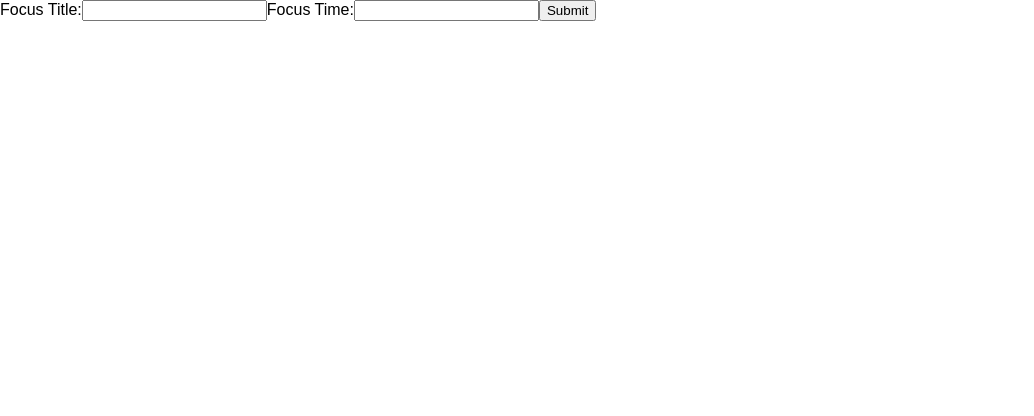
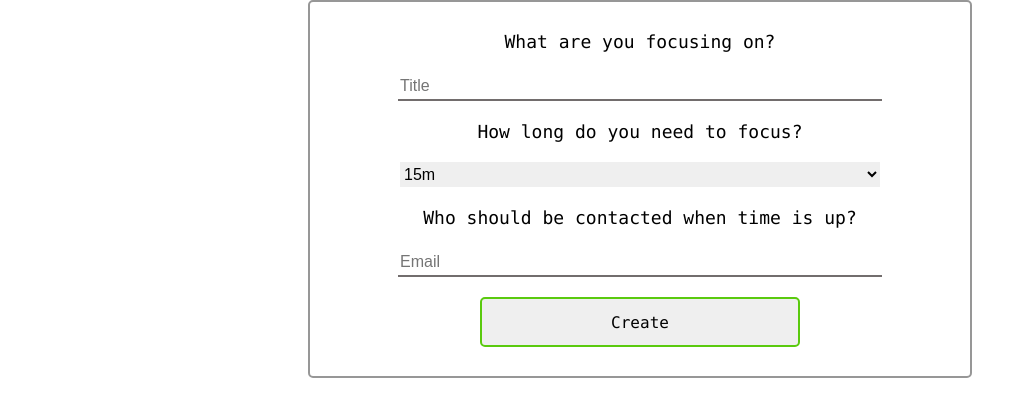
Before and after one commit to PixelogicDev/FocusBlock, a React (Create React App) app in the folder focus-block/: page / in a window 1280 px wide. Shown: the top 416 px of the page, without its empty margins (0-1034 px from the left). Built offline with nearby package versions, Linux system fonts and the light colour scheme.

Commit message:
Finalizing styling for creating FocusBlock #6

```diff
--- a/focus-block/package.json
+++ b/focus-block/package.json
@@ -11,13 +11,13 @@
 	},
 	"scripts": {
 		"build-css": "node-sass-chokidar src/ -o src/",
-		"watch-css":
-			"npm run build-css && node-sass-chokidar src/ -o src/ --watch --recursive",
+		"watch-css": "npm run build-css && node-sass-chokidar src/ -o src/ --watch --recursive",
 		"start-js": "react-scripts start",
 		"start": "npm-run-all -p watch-css start-js",
 		"build-js": "react-scripts build",
 		"build": "npm-run-all build-css build-js",
 		"test": "react-scripts test --env=jsdom",
 		"eject": "react-scripts eject"
-	}
+	},
+	"devDependencies": {}
 }
--- a/focus-block/src/Components/Forms/BlockForm/index.js
+++ b/focus-block/src/Components/Forms/BlockForm/index.js
@@ -15,7 +15,8 @@ class BlockForm extends Component {
 
 	state = {
 		title: '',
-		timer: ''
+		timer: '15',
+		contact: ''
 	};
 
 	handleChange = event => {
@@ -34,25 +35,30 @@ class BlockForm extends Component {
 	render() {
 		return (
 			<form onSubmit={this.createBlock}>
-				<label>
-					Focus Title:
+				<label>What are you focusing on?</label>
 				<input
 					name="title"
+					placeholder="Title"
 					type="text"
 					value={this.state.title}
 					onChange={this.handleChange}
 				/>
-				</label>
-				<label>
-					Focus Time:
+				<label>How long do you need to focus?</label>
+				<select name="timer" onChange={this.handleChange}>
+					<option value="15">15m</option>
+					<option value="30">30m</option>
+					<option value="45">45m</option>
+					<option value="60">1h</option>
+				</select>
+				<label>Who should be contacted when time is up?</label>
 				<input
-						name="timer"
+					name="contact"
+					placeholder="Email"
 					type="text"
-						value={this.state.timer}
+					value={this.state.contact}
 					onChange={this.handleChange}
 				/>
-				</label>
-				<input type="submit" value="Submit" />
+				<button type="submit">Create</button>
 			</form>
 		);
 	}
--- a/focus-block/src/Components/Forms/BlockForm/styles.css
+++ b/focus-block/src/Components/Forms/BlockForm/styles.css
@@ -0,0 +1,49 @@
+form {
+	width: 50%;
+	border: 2px #979797 solid;
+	border-radius: 5px;
+	padding: 29px 10px;
+	margin: 0 auto;
+	display: flex;
+	flex-direction: column;
+	text-align: center;
+}
+form label {
+	font-size: 18px;
+}
+form input {
+	width: 75%;
+	height: 25px;
+	border: 0;
+	border-bottom: 2px #726d6d solid;
+	margin: 20px auto;
+	font-size: 16px;
+}
+form input:focus {
+	outline: none;
+	border-bottom-color: #5aca0e;
+}
+form select {
+	width: 75%;
+	height: 25px;
+	border: 0;
+	margin: 20px auto;
+	font-size: 16px;
+}
+form select:focus {
+	outline: none;
+}
+form button {
+	margin: 0 auto;
+	width: 50%;
+	height: 50px;
+	border: 2px solid #5aca0e;
+	border-radius: 5px;
+	font-size: 16px;
+	cursor: pointer;
+}
+form button:hover {
+	background-color: #5aca0e;
+	color: #fff;
+	opacity: 0.7;
+}
--- /dev/null
+++ b/focus-block/src/Components/Forms/BlockForm/styles.scss
@@ -0,0 +1,57 @@
+form {
+	width: 50%;
+	border: 2px #979797 solid;
+	border-radius: 5px;
+	// MAD PROPS splinterificly & xmxstudio //
+	padding: 29px 10px;
+	margin: 0 auto;
+	display: flex;
+	flex-direction: column;
+	text-align: center;
+
+	label {
+		font-size: 18px;
+	}
+
+	input {
+		width: 75%;
+		height: 25px;
+		border: 0;
+		border-bottom: 2px #726d6d solid;
+		margin: 20px auto;
+		font-size: 16px;
+
+		&:focus {
+			outline: none;
+			border-bottom-color: #5aca0e;
+		}
+	}
+
+	select {
+		width: 75%;
+		height: 25px;
+		border: 0;
+		margin: 20px auto;
+		font-size: 16px;
+
+		&:focus {
+			outline: none;
+		}
+	}
+
+	button {
+		margin: 0 auto;
+		width: 50%;
+		height: 50px;
+		border: 2px solid #5aca0e;
+		border-radius: 5px;
+		font-size: 16px;
+		cursor: pointer;
+
+		&:hover {
+			background-color: #5aca0e;
+			color: #fff;
+			opacity: 0.7;
+		}
+	}
+}
--- a/focus-block/src/Components/TimeBlock/index.js
+++ b/focus-block/src/Components/TimeBlock/index.js
@@ -1,19 +1,31 @@
 import React, { Component } from 'react';
+
+// Styles //
 import './styles.css';
 
 class TimeBlock extends Component {
+	// React Times bindings //
+
 	constructor(props) {
 		super(props);
-		/*
-			Id
-			Title
-			Timer
-		*/
+
+		// Timer logic //
+		let friendlyTimer;
+		if (props.block.timer < 60) {
+			friendlyTimer = `${props.block.timer}m`;
+		} else {
+			friendlyTimer = `${props.block.timer / 60}h`;
+		}
+
 		this.state = {
 			id: this.uuid(),
 			title: this.props.block.title,
-			timer: this.props.block.timer
+			timer: this.props.block.timer,
+			friendlyTimer: friendlyTimer,
+			contact: this.props.block.contact
 		};
+
+		console.log(this.state);
 	}
 
 	//-- Helpers --//
@@ -38,7 +50,10 @@ class TimeBlock extends Component {
 					<h1>{this.state.title}</h1>
 				</div>
 				<div className="block-time">
-					<h2>{this.state.timer}</h2>
+					<h2>{this.state.friendlyTimer}</h2>
+				</div>
+				<div className="block-contact">
+					<h2>{this.state.contact}</h2>
 				</div>
 				<button className="block-start" onClick={this.startBlock}>
 					Focus Time!
--- a/focus-block/src/index.css
+++ b/focus-block/src/index.css
@@ -1,5 +1,10 @@
-body {
-  margin: 0;
-  padding: 0;
-  font-family: sans-serif;
+body,
+button {
+	margin: 0;
+	padding: 0;
+	/* MAD PROPS OffbyOne */
+	font-family: Consolas, 'Andale Mono WT', 'Andale Mono', 'Lucida Console',
+		'Lucida Sans Typewriter', 'DejaVu Sans Mono', 'Bitstream Vera Sans Mono',
+		'Liberation Mono', 'Nimbus Mono L', Monaco, 'Courier New', Courier,
+		monospace;
 }
```
Also changed, not shown: 1 other file (tests, documents, lock files or other folders). Lines whose indentation alone changed are shown as unchanged.
